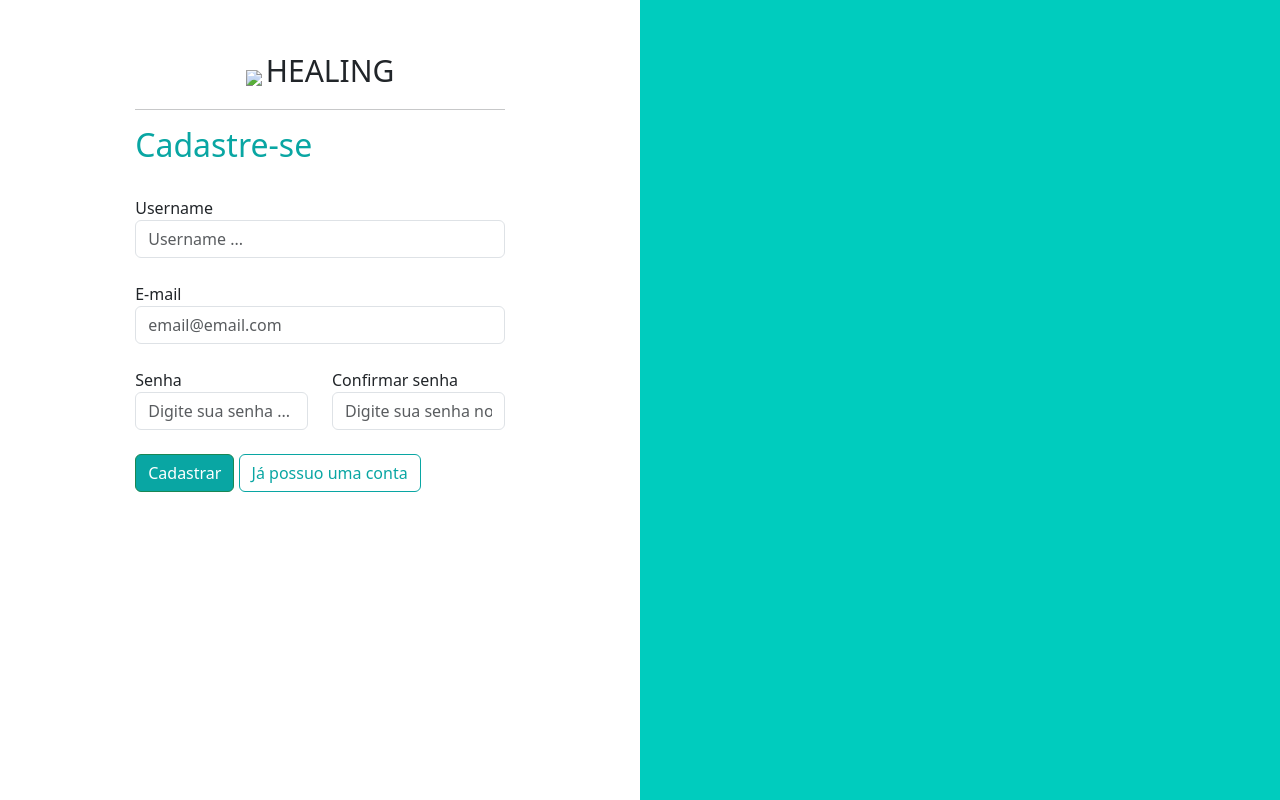
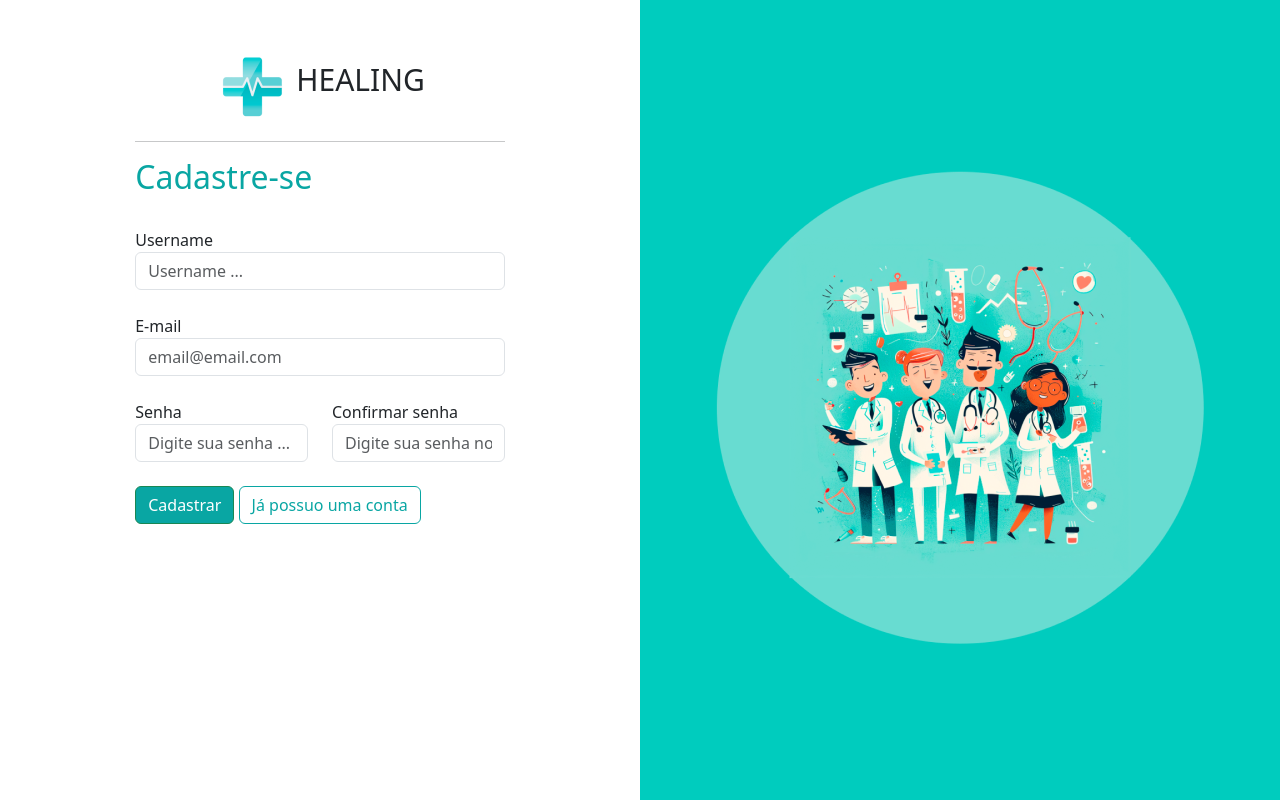
Before and after one commit to gemaquejr/python-medical-center, a Django app: template users/templates/register.html in a window 1280 px wide. Run offline with Django 5.2, Linux system fonts and the light colour scheme; the template is opened without the code that fills it, so the values that code supplies are empty.

Commit message:
Criando e importando imagens para a página register.html
Signed-off-by: gemaquejr <gemaquejr@hotmail.com>

```diff
--- a/users/templates/register.html
+++ b/users/templates/register.html
@@ -14,7 +14,7 @@
         <br />
         <br />
         <section class="cont-logo">
-          <img class="logo" src="#" />
+          <img class="logo" src="{% static "general/img/logo.png" %}" />
           <label class="text-logo">HEALING</label>
         </section>
         <hr />
@@ -73,7 +73,7 @@
     <div
       class="col-md bg-main d-flex justify-content-center align-items-center"
     >
-      <img src="#" alt="" />
+      <img src="{% static "users/img/ilustracao.png" %}" alt="" />
     </div>
   </div>
 </div>
```
Also changed, not shown: templates/static/general/img/logo.png (added), templates/static/users/img/ilustracao.png (added).
